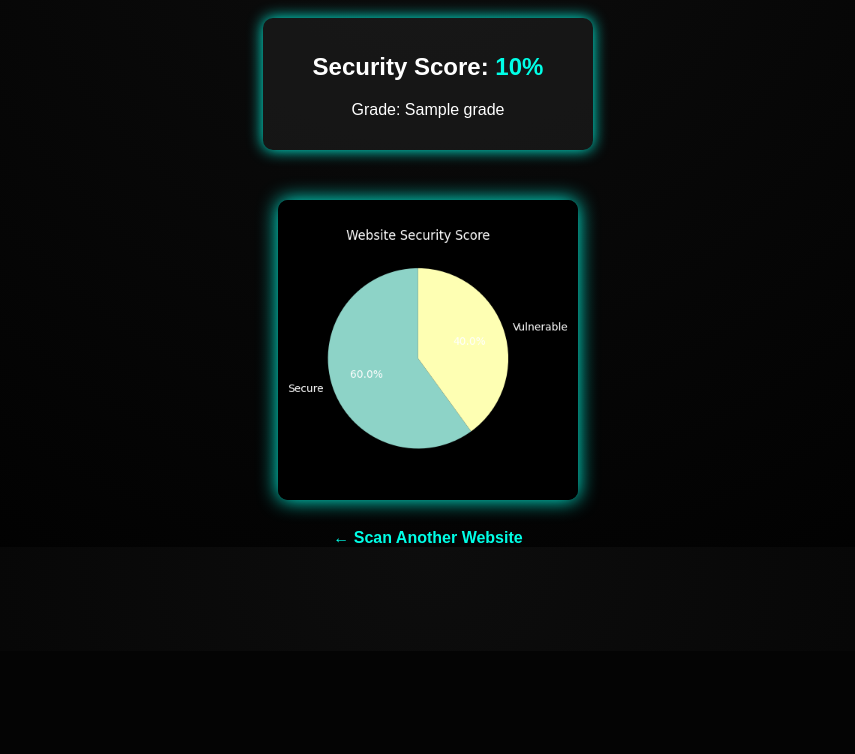
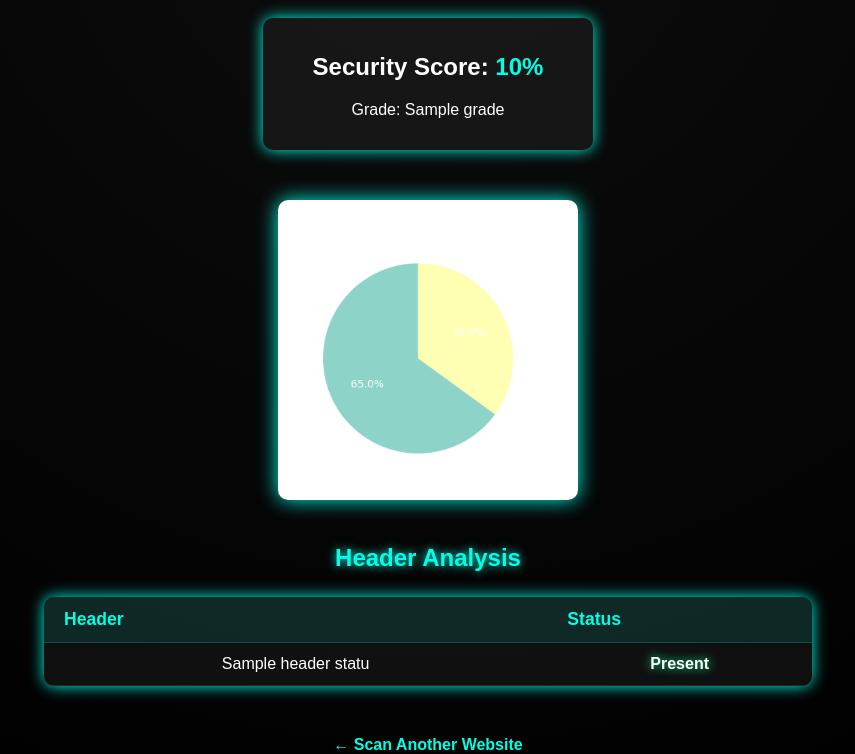
Before and after one commit to Nicode32/SecurityHeaderChecker, a Flask app: template templates/result.html in a window 1280 px wide. Shown: the part 149-903 px from the top of the page, without its empty margins (212-1067 px from the left). Before the commit the page ends 692 px from the top, so only its background shows below. Run offline with Flask 3, Linux system fonts and the light colour scheme; the template is opened without the code that fills it: most values are stand-ins (such as "Sample title", 1, 10 or a date in 2020).

Commit message:
table addition

```diff
--- a/app.py
+++ b/app.py
@@ -1,4 +1,6 @@
 from flask import Flask, render_template, request, redirect, url_for
+import matplotlib
+matplotlib.use('Agg')  # For Render (no GUI backend)
 import matplotlib.pyplot as plt
 import requests
 
@@ -10,7 +12,6 @@
 
 @app.route('/scan', methods=['GET', 'POST'])
 def scan():
-
     if request.method == 'GET':
         return redirect(url_for('home'))
 
@@ -28,24 +29,31 @@
     except Exception as e:
         return f"Error while accessing website: {e}"
 
+    # ---------------- SECURITY HEADER CHECKING ----------------
+    security_headers = {
+        "HTTPS": url.startswith("https"),
+        "Content-Security-Policy": "Content-Security-Policy" in headers,
+        "X-Frame-Options": "X-Frame-Options" in headers,
+        "X-XSS-Protection": "X-XSS-Protection" in headers,
+        "Strict-Transport-Security": "Strict-Transport-Security" in headers,
+        "Secure Cookies": 'Set-Cookie' in headers and "Secure" in headers.get('Set-Cookie', '')
+    }
+
     score = 100
-    issues = []
-
-    if not url.startswith("https"):
-        score -= 20
-        issues.append("HTTPS not used")
-    if 'X-Frame-Options' not in headers:
-        score -= 15
-        issues.append("X-Frame-Options missing")
-    if 'X-XSS-Protection' not in headers:
-        score -= 15
-        issues.append("X-XSS-Protection missing")
-    if 'Strict-Transport-Security' not in headers:
-        score -= 10
-        issues.append("Strict-Transport-Security missing")
-    if 'Set-Cookie' in headers and "Secure" not in headers['Set-Cookie']:
-        score -= 20
-        issues.append("Cookies not marked Secure")
+    for header, present in security_headers.items():
+        if not present:
+            if header == "HTTPS":
+                score -= 20
+            elif header == "Content-Security-Policy":
+                score -= 20
+            elif header == "X-Frame-Options":
+                score -= 15
+            elif header == "X-XSS-Protection":
+                score -= 15
+            elif header == "Strict-Transport-Security":
+                score -= 10
+            elif header == "Secure Cookies":
+                score -= 20
 
     if score >= 90:
         grade = "A"
@@ -56,26 +64,30 @@
     else:
         grade = "D"
 
+    # Generate header status for HTML
+    header_status = [(name, "Present" if present else "Missing") for name, present in security_headers.items()]
+
+    # ---------------- MATPLOTLIB PIE CHART ----------------
     secure_part = score
     vulnerable_part = 100 - score
 
     plt.figure(figsize=(4, 4))
     plt.style.use('dark_background')
-    plt.pie([secure_part, vulnerable_part],
-            labels=['Secure', 'Vulnerable'],
-            autopct='%1.1f%%',
-            startangle=90)
+    plt.pie(
+        [secure_part, vulnerable_part],
+        labels=['Secure', 'Vulnerable'],
+        autopct='%1.1f%%',
+        startangle=90
+    )
     plt.title("Website Security Score")
     plt.tight_layout()
-    plt.savefig('static/chart.png')
+    plt.savefig('static/chart.png', dpi=100)
     plt.close()
 
     return render_template('result.html',
-                           url=url,
                            score=score,
                            grade=grade,
-                           issues=issues,
-                           chart='static/chart.png')
+                           header_status=header_status)
 
 if __name__ == "__main__":
     app.run(debug=True)
--- a/static/style.css
+++ b/static/style.css
@@ -6,15 +6,16 @@
     text-align: center;
 }
 
-
 .main-title {
     font-size: 3rem;
     margin-top: 80px;
     letter-spacing: 3px;
     text-shadow: 0 0 10px #00ffe7;
 }
-.main-title span { color: #00ffe7; }
 
+.main-title span {
+    color: #00ffe7;
+}
 
 .sub-title {
     margin-top: -10px;
@@ -22,10 +23,10 @@
     text-shadow: 0 0 5px #00997a;
 }
 
-
 .scan-box {
     margin-top: 40px;
 }
+
 .scan-box input {
     width: 320px;
     padding: 12px;
@@ -34,10 +35,11 @@
     outline: none;
     font-size: 1rem;
     text-align: center;
-    background: rgba(255,255,255,0.05);
+    background: rgba(255, 255, 255, 0.05);
     color: #00ffe7;
     box-shadow: 0 0 10px #00ffe7;
 }
+
 .scan-box button {
     margin-top: 15px;
     padding: 10px 40px;
@@ -50,32 +52,36 @@
     color: #000;
     transition: 0.3s;
 }
+
 .scan-box button:hover {
     transform: scale(1.05);
     box-shadow: 0 0 15px #00ffe7;
 }
 
-
 .result-container {
     margin-top: 60px;
 }
+
 .score-box {
     margin: 20px auto;
     width: 300px;
-    background: rgba(255,255,255,0.05);
+    background: rgba(255, 255, 255, 0.05);
     padding: 15px;
     border-radius: 10px;
     box-shadow: 0 0 15px #00ffe7;
 }
+
 .score-box span {
     color: #00ffe7;
 }
+
 .chart-area img {
     margin-top: 30px;
     width: 300px;
     border-radius: 10px;
     box-shadow: 0 0 20px #00ffe7;
 }
+
 .back-btn {
     display: inline-block;
     margin-top: 25px;
@@ -83,4 +89,58 @@
     text-decoration: none;
     font-weight: bold;
 }
-.back-btn:hover { text-shadow: 0 0 10px #00ffe7; }
+
+.back-btn:hover {
+    text-shadow: 0 0 10px #00ffe7;
+}
+
+/* ---------------- TABLE (Header Status) ---------------- */
+.header-heading {
+    color: #00ffe7;
+    font-size: 1.5rem;
+    margin-top: 40px;
+    text-shadow: 0 0 10px #00ffe7;
+}
+
+.header-table {
+    width: 60%;
+    margin: 25px auto;
+    border-collapse: collapse;
+    border-radius: 10px;
+    overflow: hidden;
+    background: rgba(255, 255, 255, 0.05);
+    box-shadow: 0 0 15px #00ffe7;
+}
+
+.header-table th {
+    padding: 12px 20px;
+    text-align: left;
+    background: rgba(0, 255, 231, 0.1);
+    color: #00ffe7;
+    font-size: 1.1rem;
+    border-bottom: 1px solid #00ffe744;
+}
+
+.header-table td {
+    padding: 12px 20px;
+    border-bottom: 1px solid rgba(255, 255, 255, 0.1);
+    font-size: 1rem;
+    color: #fff;
+}
+
+.header-table tr:hover {
+    background: rgba(0, 255, 231, 0.05);
+    transition: 0.2s;
+}
+
+.ok {
+    color: #00ff88;
+    font-weight: bold;
+    text-shadow: 0 0 10px #00ff88;
+}
+
+.missing {
+    color: #ff4d4d;
+    font-weight: bold;
+    text-shadow: 0 0 10px #ff4d4d;
+}
--- a/templates/index.html
+++ b/templates/index.html
@@ -3,7 +3,7 @@
 <head>
     <meta charset="UTF-8">
     <title>CyberGuard | Scan Website</title>
-      <link rel="stylesheet" href="{{ url_for('static', filename='style.css') }}">
+    <link rel="stylesheet" href="{{ url_for('static', filename='style.css') }}">
 </head>
 <body>
     <div class="hero">
@@ -11,7 +11,7 @@
         <p class="sub-title">Scan • Analyze • Secure</p>
 
         <form action="/scan" method="post" class="scan-box">
-            <input type="text" name="url" placeholder="Enter Website URL" required>
+            <input type="text" name="url" placeholder="https://example.com/" required>
             <button type="submit">Start Scan</button>
         </form>
     </div>
--- a/templates/result.html
+++ b/templates/result.html
@@ -3,10 +3,9 @@
 <head>
     <meta charset="UTF-8">
     <title>Scan Result | CyberGuard</title>
-      <link rel="stylesheet" href="{{ url_for('static', filename='style.css') }}">
+    <link rel="stylesheet" href="{{ url_for('static', filename='style.css') }}">
 </head>
 <body>
-
     <div class="result-container">
         <h1 class="main-title">SCAN <span>RESULT</span></h1>
 
@@ -19,8 +18,26 @@
             <img src="{{ url_for('static', filename='chart.png') }}" alt="Pie Chart">
         </div>
 
+        <h2 class="header-heading">Header Analysis</h2>
+
+        <table class="header-table">
+            <tr>
+                <th>Header</th>
+                <th>Status</th>
+            </tr>
+            {% for name, status in header_status %}
+            <tr>
+                <td>{{ name }}</td>
+                {% if status == 'Present' %}
+                <td class="ok">Present</td>
+                {% else %}
+                <td class="missing">Missing</td>
+                {% endif %}
+            </tr>
+            {% endfor %}
+        </table>
+
         <a href="{{ url_for('home') }}" class="back-btn">← Scan Another Website</a>
     </div>
-
 </body>
 </html>
```
Also changed, not shown: static/chart.png.
